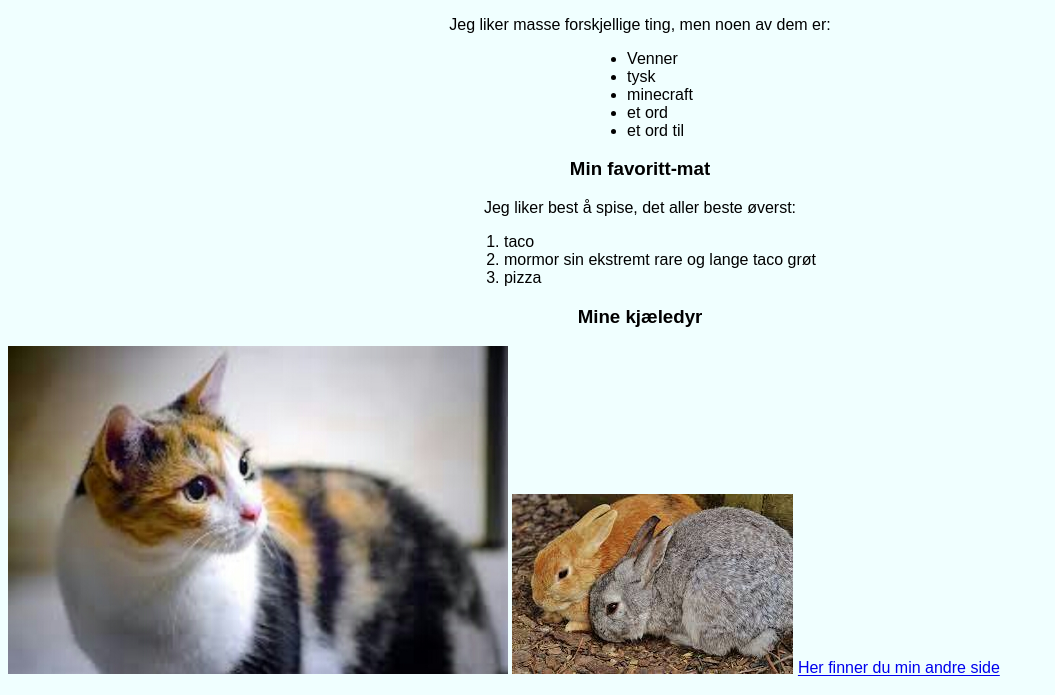
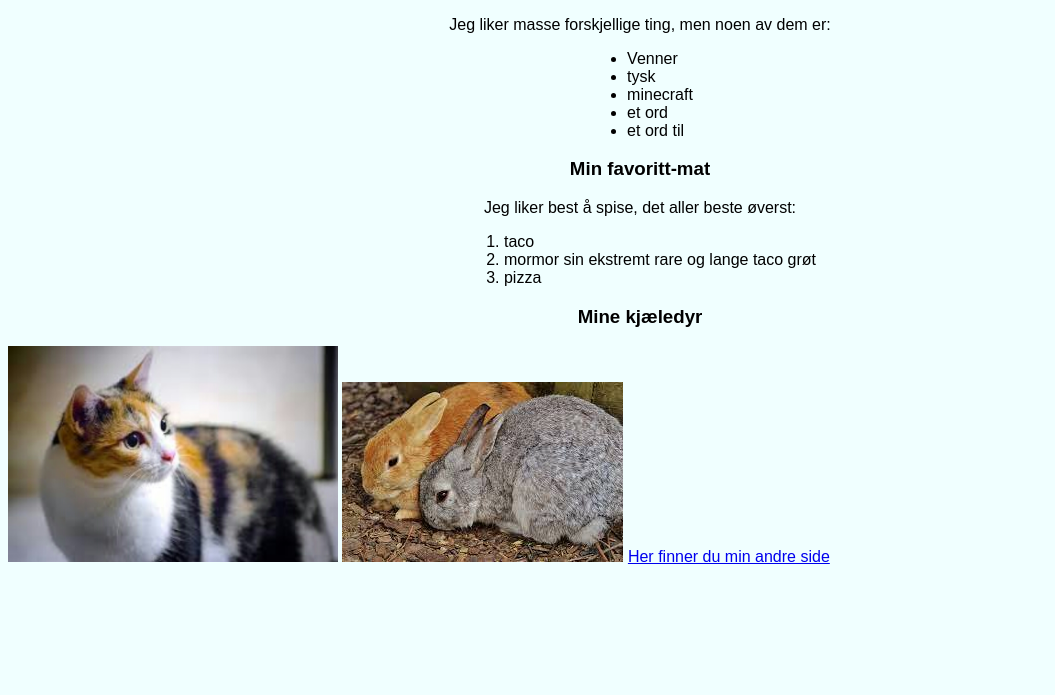
Before and after one commit to Krijor08/Html-stuff, a plain HTML site: page 2. page.html in a window 1280 px wide. Shown: the part 105-800 px from the top of the page, without its empty margins (0-1055 px from the left). Drawn offline with Linux system fonts and the light colour scheme.

Commit message:
Update 2. page.html

```diff
--- a/2. page.html
+++ b/2. page.html
@@ -39,7 +39,7 @@
     </ol>
     <h3>Mine kjæledyr</h3>
 
-    <img src="CuteCat.jpg" alt="Katt"Width="500">
+    <img src="CuteCat.jpg" alt="Katt"Width="330">
     <img src="Rabbits.jpg" alt="Kaniner">
 
 <a href="index.html"> Her finner du min andre side </a>
```
